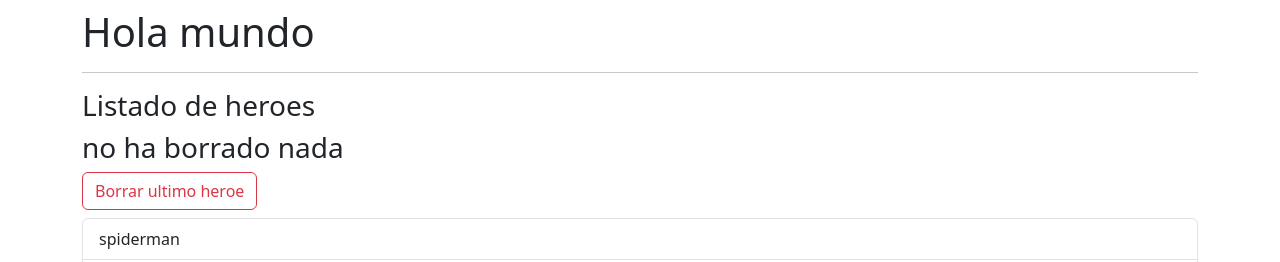
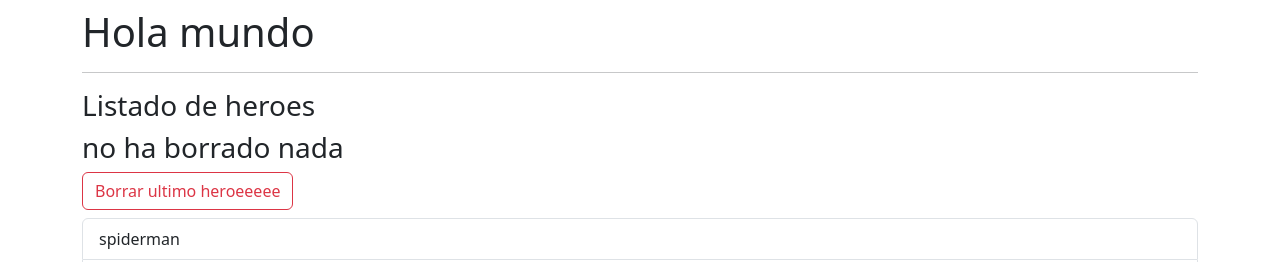
Before and after one commit to jaime-99/angular_curso, an Angular app: page / in a window 1280 px wide. Shown: the top 262 px of the page. Built offline with nearby package versions, Linux system fonts and the light colour scheme.

Commit message:
agregue ee a heroe

```diff
--- a/src/app/heores/list/list.component.html
+++ b/src/app/heores/list/list.component.html
@@ -12,10 +12,8 @@
 *ngIf="heroNames.length >0"
 (click)="removeLastHero()"
 class="btn btn-outline-danger">
-    Borrar ultimo heroe
+    Borrar ultimo heroeeeee
 </button>
-
-
 
 
 <ul class="mt-2 list-group">
```
Also changed, not shown: src/app/heores/list/list.component.ts (line endings or trailing spaces).
